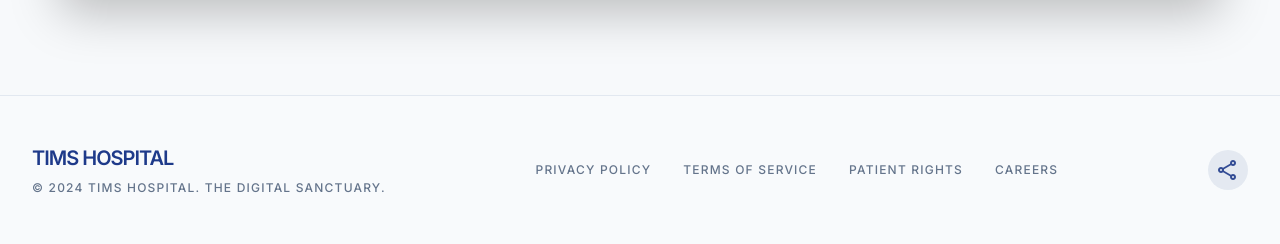
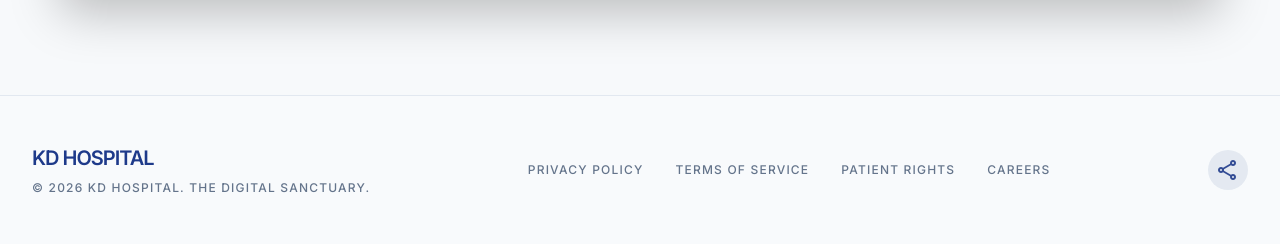
Before and after one commit to kuldeepjord01/hospital, a Django app: page / in a window 1280 px wide. Shown: the part 2751-2995 px from the top of the page. Run offline with Django 5.2, Linux system fonts and the light colour scheme; some libraries are stand-ins or nearby versions.

Commit message:
final Updated file

```diff
--- a/appointments/templates/data_list.html
+++ b/appointments/templates/data_list.html
@@ -3,7 +3,7 @@
 <head>
     <meta charset="utf-8"/>
     <meta content="width=device-width, initial-scale=1.0" name="viewport"/>
-    <title>TIMS Medical | Appointments</title>
+    <title>KD Medical | Appointments</title>
     <script src="https://cdn.tailwindcss.com?plugins=forms,container-queries"></script>
     <link href="https://fonts.googleapis.com/css2?family=Manrope:wght@400;500;600;700;800&amp;family=Inter:wght@400;500;600&amp;display=swap" rel="stylesheet"/>
     <link href="https://fonts.googleapis.com/css2?family=Material+Symbols+Outlined:wght,FILL@100..700,0..1&amp;display=swap" rel="stylesheet"/>
@@ -78,7 +78,7 @@
                 <span class="material-symbols-outlined" style="font-variation-settings: 'FILL' 1;">health_and_safety</span>
             </div>
             <div>
-                <h2 class="text-lg font-bold text-primary leading-tight font-manrope">TIMS Medical</h2>
+                <h2 class="text-lg font-bold text-primary leading-tight font-manrope">KD Medical</h2>
                 <p class="text-[10px] font-semibold text-secondary uppercase tracking-widest">Digital Sanctuary</p>
             </div>
         </div>
--- a/dashboard/templates/dashboard_hms_ai.html
+++ b/dashboard/templates/dashboard_hms_ai.html
@@ -5,7 +5,7 @@
 <head>
     <meta charset="utf-8"/>
     <meta content="width=device-width, initial-scale=1.0" name="viewport"/>
-    <title>TIMS Medical | HMS AI Chat</title>
+    <title>KD Medical | HMS AI Chat</title>
     <script src="https://cdn.tailwindcss.com?plugins=forms,container-queries"></script>
     <link href="https://fonts.googleapis.com/css2?family=Manrope:wght@400;500;600;700;800&amp;family=Inter:wght@400;500;600&amp;display=swap" rel="stylesheet"/>
     <link href="https://fonts.googleapis.com/css2?family=Material+Symbols+Outlined:wght,FILL@100..700,0..1&amp;display=swap" rel="stylesheet"/>
@@ -80,7 +80,7 @@
                 <span class="material-symbols-outlined" style="font-variation-settings: 'FILL' 1;">health_and_safety</span>
             </div>
             <div>
-                <h2 class="text-lg font-bold text-primary leading-tight font-manrope">TIMS Medical</h2>
+                <h2 class="text-lg font-bold text-primary leading-tight font-manrope">KD Medical</h2>
                 <p class="text-[10px] font-semibold text-secondary uppercase tracking-widest">Digital Sanctuary</p>
             </div>
         </div>
--- a/dashboard/templates/dashboard_home.html
+++ b/dashboard/templates/dashboard_home.html
@@ -4,7 +4,7 @@
 <html class="light" lang="en"><head>
 <meta charset="utf-8"/>
 <meta content="width=device-width, initial-scale=1.0" name="viewport"/>
-<title>TIMS Medical | Digital Sanctuary Dashboard</title>
+<title>KD Medical | Digital Sanctuary Dashboard</title>
 <script src="https://cdn.tailwindcss.com?plugins=forms,container-queries"></script>
 <link href="https://fonts.googleapis.com/css2?family=Manrope:wght@400;500;600;700;800&amp;family=Inter:wght@400;500;600&amp;display=swap" rel="stylesheet"/>
 <link href="https://fonts.googleapis.com/css2?family=Material+Symbols+Outlined:wght,FILL@100..700,0..1&amp;display=swap" rel="stylesheet"/>
@@ -79,7 +79,7 @@
 <span class="material-symbols-outlined" style="font-variation-settings: 'FILL' 1;">health_and_safety</span>
 </div>
 <div>
-<h2 class="text-lg font-bold text-primary leading-tight font-manrope">TIMS Medical</h2>
+<h2 class="text-lg font-bold text-primary leading-tight font-manrope">KD Medical</h2>
 <p class="text-[10px] font-semibold text-secondary uppercase tracking-widest">Digital Sanctuary</p>
 </div>
 </div>
@@ -122,7 +122,7 @@
 <header class="bg-white/80 backdrop-blur-md sticky top-0 z-30 border-b border-surface-variant/20">
 <div class="flex justify-between items-center px-8 py-4 w-full mx-auto max-w-[1440px]">
 <div class="flex items-center gap-8">
-<h1 class="text-xl font-bold tracking-tight text-primary font-manrope">TIMS Hospital</h1>
+<h1 class="text-xl font-bold tracking-tight text-primary font-manrope">KD Hospital</h1>
 <nav class="hidden md:flex gap-6 items-center">
 <a class="text-primary font-bold border-b-2 border-primary pb-1 font-manrope text-sm" href="{% url 'home' %}">Home</a>
 </nav>
--- a/doctors/templates/index.html
+++ b/doctors/templates/index.html
@@ -3,7 +3,7 @@
 <head>
     <meta charset="utf-8"/>
     <meta content="width=device-width, initial-scale=1.0" name="viewport"/>
-    <title>TIMS Medical | Doctors</title>
+    <title>KD Medical | Doctors</title>
     <script src="https://cdn.tailwindcss.com?plugins=forms,container-queries"></script>
     <link href="https://fonts.googleapis.com/css2?family=Manrope:wght@400;500;600;700;800&amp;family=Inter:wght@400;500;600&amp;display=swap" rel="stylesheet"/>
     <link href="https://fonts.googleapis.com/css2?family=Material+Symbols+Outlined:wght,FILL@100..700,0..1&amp;display=swap" rel="stylesheet"/>
@@ -78,7 +78,7 @@
                 <span class="material-symbols-outlined" style="font-variation-settings: 'FILL' 1;">health_and_safety</span>
             </div>
             <div>
-                <h2 class="text-lg font-bold text-primary leading-tight font-manrope">TIMS Medical</h2>
+                <h2 class="text-lg font-bold text-primary leading-tight font-manrope">KD Medical</h2>
                 <p class="text-[10px] font-semibold text-secondary uppercase tracking-widest">Digital Sanctuary</p>
             </div>
         </div>
--- a/marketing/templates/marketing_home.html
+++ b/marketing/templates/marketing_home.html
@@ -5,7 +5,7 @@
 <html class="scroll-smooth" lang="en"><head>
 <meta charset="utf-8"/>
 <meta content="width=device-width, initial-scale=1.0" name="viewport"/>
-<title>TIMS Hospital | The Digital Sanctuary</title>
+<title>KD Hospital | The Digital Sanctuary</title>
 <script src="https://cdn.tailwindcss.com?plugins=forms,container-queries"></script>
 <link href="https://fonts.googleapis.com/css2?family=Manrope:wght@400;600;700;800&amp;family=Inter:wght@300;400;500;600&amp;display=swap" rel="stylesheet"/>
 <link href="https://fonts.googleapis.com/css2?family=Material+Symbols+Outlined:wght,FILL@100..700,0..1&amp;display=swap" rel="stylesheet"/>
@@ -97,7 +97,7 @@
 <nav class="fixed top-0 w-full z-50 bg-white/80 dark:bg-slate-900/80 backdrop-blur-md shadow-sm dark:shadow-none">
 <div class="flex justify-between items-center h-20 px-6 lg:px-12 max-w-screen-2xl mx-auto">
 <a class="text-2xl font-bold tracking-tighter text-blue-900 dark:text-blue-100" href="{% url 'home' %}">
-                TIMS Hospital
+                KD Hospital
             </a>
 <div class="hidden md:flex items-center gap-8 font-['Manrope'] font-semibold text-sm tracking-tight">
 <a class="text-blue-700 dark:text-blue-400 border-b-2 border-blue-700 dark:border-blue-400 pb-1" href="{% url 'home' %}">Home</a>
@@ -124,7 +124,7 @@
                     Established Excellence
                 </span>
 <h1 class="font-headline text-5xl md:text-7xl font-extrabold text-white leading-tight mb-6">
-                    Welcome to <span class="text-secondary-fixed">Tims Hospital</span>
+                    Welcome to <span class="text-secondary-fixed">KD Hospital</span>
 </h1>
 <p class="text-xl md:text-2xl text-primary-fixed leading-relaxed mb-10 font-light">
                     Your health is our priority. Best doctors, best care, in a facility designed for healing and peace.
@@ -213,7 +213,7 @@
 <h2 class="text-label-sm font-bold tracking-[0.2em] text-primary uppercase mb-4">The Digital Sanctuary</h2>
 <h3 class="font-headline text-4xl md:text-5xl font-extrabold text-on-surface mb-8 leading-tight">World-Class Healthcare, Reimagined.</h3>
 <p class="text-lg text-on-surface-variant mb-8 leading-relaxed">
-                        Tims Hospital provides world-class healthcare with modern facilities and experienced staff. We believe that medical care should be as much about comfort and dignity as it is about clinical precision.
+                        KD Hospital provides world-class healthcare with modern facilities and experienced staff. We believe that medical care should be as much about comfort and dignity as it is about clinical precision.
                     </p>
 <div class="space-y-6">
 <div class="flex items-start gap-4">
@@ -249,7 +249,7 @@
 </div>
 <div>
 <p class="text-primary-fixed text-xs uppercase tracking-widest font-bold">Email Us</p>
-<p class="text-white font-headline text-lg">support@timshospital.com</p>
+<p class="text-white font-headline text-lg">support@kdhospital.com</p>
 </div>
 </div>
 <div class="flex items-center gap-6">
@@ -273,8 +273,8 @@
 <footer class="w-full border-t border-slate-200 dark:border-slate-800 bg-slate-50 dark:bg-slate-950">
 <div class="flex flex-col md:flex-row justify-between items-center py-12 px-8 max-w-7xl mx-auto gap-6">
 <div class="flex flex-col items-center md:items-start gap-2">
-<div class="text-xl font-black text-blue-900 dark:text-blue-200 uppercase tracking-tighter">TIMS Hospital</div>
-<p class="font-['Inter'] text-xs font-medium uppercase tracking-widest text-slate-500">© 2024 TIMS Hospital. The Digital Sanctuary.</p>
+<div class="text-xl font-black text-blue-900 dark:text-blue-200 uppercase tracking-tighter">KD Hospital</div>
+<p class="font-['Inter'] text-xs font-medium uppercase tracking-widest text-slate-500">© 2026 KD Hospital. The Digital Sanctuary.</p>
 </div>
 <div class="flex flex-wrap justify-center gap-8 font-['Inter'] text-xs font-medium uppercase tracking-widest">
 <a class="text-slate-500 dark:text-slate-500 hover:text-blue-600 hover:underline transition-all" href="#">Privacy Policy</a>
--- a/patients/templates/list.html
+++ b/patients/templates/list.html
@@ -3,7 +3,7 @@
 <head>
     <meta charset="utf-8"/>
     <meta content="width=device-width, initial-scale=1.0" name="viewport"/>
-    <title>TIMS Medical | Patients</title>
+    <title>KD Medical | Patients</title>
     <script src="https://cdn.tailwindcss.com?plugins=forms,container-queries"></script>
     <link href="https://fonts.googleapis.com/css2?family=Manrope:wght@400;500;600;700;800&amp;family=Inter:wght@400;500;600&amp;display=swap" rel="stylesheet"/>
     <link href="https://fonts.googleapis.com/css2?family=Material+Symbols+Outlined:wght,FILL@100..700,0..1&amp;display=swap" rel="stylesheet"/>
@@ -78,7 +78,7 @@
                 <span class="material-symbols-outlined" style="font-variation-settings: 'FILL' 1;">health_and_safety</span>
             </div>
             <div>
-                <h2 class="text-lg font-bold text-primary leading-tight font-manrope">TIMS Medical</h2>
+                <h2 class="text-lg font-bold text-primary leading-tight font-manrope">KD Medical</h2>
                 <p class="text-[10px] font-semibold text-secondary uppercase tracking-widest">Digital Sanctuary</p>
             </div>
         </div>
```
